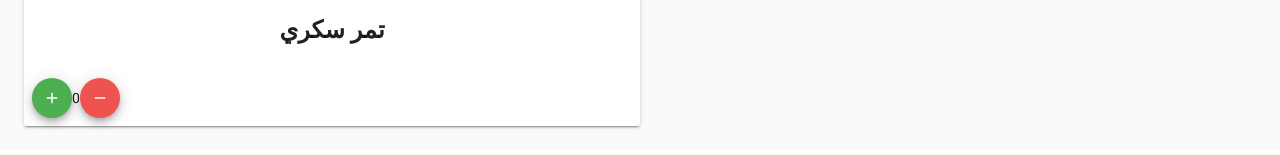
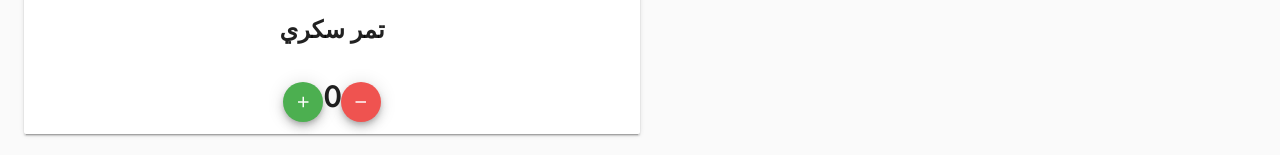
Before and after one commit to aalbani/etmoor, a Vue app: page /Shop in a window 1280 px wide. Shown: the part 673-828 px from the top of the page. Built offline with nearby package versions, Linux system fonts and the light colour scheme.

Commit message:
added curosel menu binding

```diff
--- a/src/App.vue
+++ b/src/App.vue
@@ -1,6 +1,5 @@
 <template>
   <v-app>
-
 
     <!-- nav drawer -->
     <v-navigation-drawer
--- a/src/components/Home.vue
+++ b/src/components/Home.vue
@@ -6,11 +6,8 @@
     <v-layout row wrap>
       <v-flex sm6 xs12 offset-sm3>
         <v-carousel style="cursor: pointer;">
-          <v-carousel-item>
-          <img class="img" src="https://img2.exportersindia.com/product_images/bc-full/dir_93/2786565/sayer-dates-946949.jpg">
-          </v-carousel-item>
-          <v-carousel-item>
-          <img class="img" src="http://singaporeajwadates.com/wp-content/uploads/2017/11/Reshma-Dates-18.jpg">
+          <v-carousel-item v-for="item in carouselItems" :key="item.id">
+          <img class="img" :src="item.src">
           </v-carousel-item>
       </v-carousel>
       <v-flex  offset-sm5 offset-xs3>
@@ -24,6 +21,15 @@
 
 <script>
 export default {
+  data: () => ({
+    drawer: false,
+    carouselItems:
+    [
+      {id: '1', title: 'productImage1', src: 'https://img2.exportersindia.com/product_images/bc-full/dir_93/2786565/sayer-dates-946949.jpg'},
+      {id: '2', title: 'ProductImage2', src: 'http://singaporeajwadates.com/wp-content/uploads/2017/11/Reshma-Dates-18.jpg'}
+    ]
+
+  }),
 methods : {
   buttClick () {
     this.$router.push('/Shop')
--- a/src/components/Shop.vue
+++ b/src/components/Shop.vue
@@ -10,7 +10,7 @@ under the box will have add to cart + count -->
         <v-card-title primary-title class="justify-center">
         <h3 class="headline mb-2 mt-0" >تمر سكري</h3>
         </v-card-title>
-        <v-card-actions>
+        <v-card-actions class="justify-center">
           <v-btn fab dark small color="success" @click="addItemCount">
           <v-icon dark>add</v-icon>
           </v-btn>
@@ -30,6 +30,15 @@ under the box will have add to cart + count -->
       return {
       itemCount: 0
       }
+    },
+    methods: {
+      addItemCount() {
+        this.itemCount +=1
+      },
+      subItemCount() {
+        if(this.itemCount !== 0)
+        this.itemCount -=1
+      }
     }
   }
 </script>
@@ -40,4 +49,9 @@ h3 {
   font-weight: bold ;
   font-size: xx-large
 }
+#quantityCounter {
+  font-family: 'Tajawal', sans-serif;
+  font-weight: bold ;
+  font-size: xx-large
+}
 </style>
```
